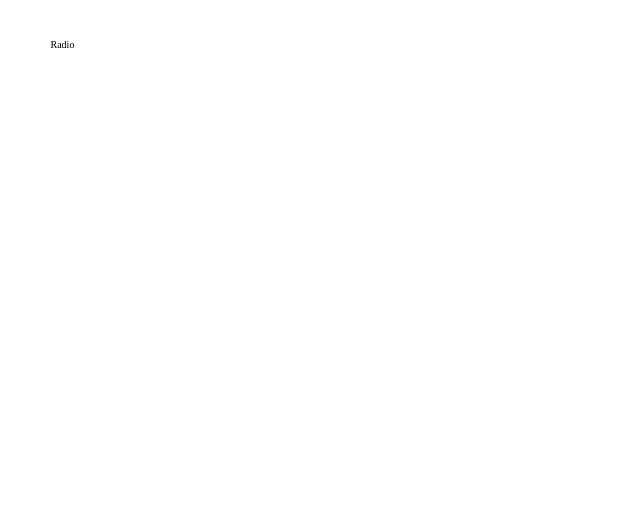
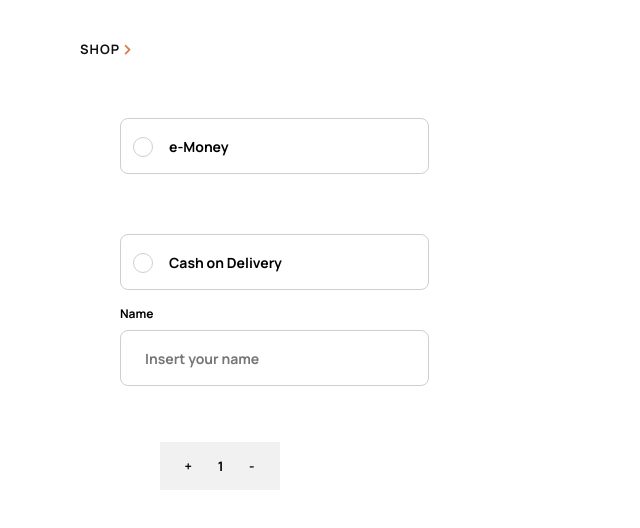
Before and after one commit to Avenntador/Audiophille-app, a React (Create React App) app: page / in a window 1280 px wide. Shown: the top 528 px of the page, without its empty margins (0-640 px from the left). Built offline with nearby package versions, Linux system fonts and the light colour scheme.

Commit message:
form element components scss

```diff
--- a/craco.config.js
+++ b/craco.config.js
@@ -6,6 +6,7 @@ module.exports = {
                     @import "src/sass/_variables.scss";
                     @import "src/sass/_reset.scss";
                     @import "src/sass/_typography.scss";
+                    @import "src/sass/_mixins.scss";
                 `,
             },
         },
--- a/src/components/App.js
+++ b/src/components/App.js
@@ -6,7 +6,7 @@ function App() {
 
   return (
     <div className="App">
-        {/* <h1 className='heading__one'>Text for testing</h1>
+      {/* <h1 className='heading__one'>Text for testing</h1>
         <h2 className='heading__two'>Text for testing</h2>
         <h3 className='heading__three'>Text for testing</h3>
         <h4 className='heading__four'>Text for testing</h4>
@@ -14,20 +14,36 @@ function App() {
         <h6 className='heading__six'>Text for testing</h6>
         <p className='overline'>Text for testing</p>
         <p className='subtitle'>Text for testing</p>
-        <p className='paragraph'>Text for testing Text for testing Text for testing Text for testing Text for testing</p> */}
-        {/* <a className='btn btn__one' href="#">see product</a>
+        <p className='paragraph'>Text for testing Text for testing Text for testing Text for testing Text for testing</p>
+        <a className='btn btn__one' href="#">see product</a>
         <a className='btn btn__two' href="#">see product</a>
-        <a className='btn btn__three' href="#">
-          {`shop  `}
-          {<FontAwesomeIcon icon="chevron-right" size="sm" />}
-        </a> */}
-        {/* <div className='input1'>
-          <label className='input__label' htmlFor='input'>Name</label>
-          <input name='input' className='input' type="text" placeholder='Insert your name'/>
-        </div> */}
-        <div className='input1'>
-          <input  type="radio" value='e-Money'/> Radio
+      */}
+
+      <a className='btn btn__three' href="#">
+        {`shop  `}
+        {<FontAwesomeIcon icon="chevron-right" size="sm" color='#D87D4A' />}
+      </a>
+      <div className='input-radio__wrapper'>
+        <input className='input-radio' type="radio" name="radio" id="" />
+        <label className='input-radio__label' htmlFor="radio">e-Money</label>
+      </div>
+      <div className='input-radio__wrapper '>
+        <input className='input-radio' type="radio" name="radio" id="" />
+        <label className='input-radio__label' htmlFor="radio">Cash on Delivery</label>
+      </div>
+      <div className='input1'>
+        <input name='input' className='input' type="text" placeholder='Insert your name' />
+        <label className='input__label' htmlFor='input'>Name</label>
+      </div>
+
+      <div className='input1'>
+        <div className='cart-counter'>
+          <span className='cart-counter__plus'>+</span>
+          <span className='cart-counter__amount'>1</span>
+          <span className='cart-counter__minus'>-</span>
         </div>
+      </div>
+
 
     </div>
   );
--- a/src/components/App.scss
+++ b/src/components/App.scss
@@ -1,6 +1,8 @@
 @import './../sass/components/button';
 @import './../sass/components/input';
+@import './../sass/components/input-radio';
+@import '../sass/components/cart-counter';
 
-.input1 {
+div {
     margin: 4rem;
 }
--- /dev/null
+++ b/src/sass/_mixins.scss
@@ -0,0 +1,5 @@
+@mixin dflex-center {
+    display: flex;
+    justify-content: center;
+    align-items: center;
+}
--- a/src/sass/_variables.scss
+++ b/src/sass/_variables.scss
@@ -4,13 +4,15 @@
 $color-primary: #D87D4A;
 $color-secondary: #fbaf85;
 
-$color-gray-primary: #F1F1F1;
-$color-gray-secondary: #FAFAFA;
+$color-gray-primary: #CFCFCF;
+$color-gray-secondary: #F1F1F1;
 
 $color-black-primary: #000000;
 $color-black-secondary: #101010;
 
 $color-white: #FFFFFF;
+
+$color-error-red: #CD2C2C;
 
 //===============FONTS===================
 $font-family-regular: 'Manrope-Regular', sans-serif;
@@ -43,6 +45,12 @@ $font-size-button: 1.3rem;
 $font-size-input: 1.4rem;
 $font-size-input-label: 1.2rem;
 
+// INPUT-RADIO
+$font-size-input-radio-label: 1.4rem;
+
+// CART-COUNTER
+$font-size-cart-counter: 1.3rem;
+
 //===========LINE-HEIGHTS==================
 
 // HEADINGS
@@ -69,6 +77,12 @@ $line-height-button: 1.8rem;
 $line-height-input: 1.9rem;
 $line-height-input-label: 1.6rem;
 
+// INPUT-RADIO
+$line-height-input-radio: 1.9rem;
+
+// CART-COUNTER
+$line-height-cart-counter: 1.8rem;
+
 //==============LETTER SPACING=================
 
 // HEADINGS
@@ -87,3 +101,6 @@ $letter-spacing-subtitle: .1rem;
 
 // BUTTON
 $letter-spacing-button: .1rem;
+
+// CART-COUNTER
+$letter-spacing-cart-counter: .1rem;
--- a/src/sass/components/_button.scss
+++ b/src/sass/components/_button.scss
@@ -11,9 +11,7 @@
     &__one, &__two {
         width: 16rem;
         height: 4.8rem;
-        display: flex;
-        justify-content: center;
-        align-items: center;
+        @include dflex-center;
     }
 
     &__one {
@@ -38,7 +36,7 @@
 
     &__three {
         background-color: '';
-        color: $color-black-primary;
+        color: $color-black-secondary;
     }
 
     &__three:hover {
--- /dev/null
+++ b/src/sass/components/_cart-counter.scss
@@ -0,0 +1,18 @@
+.cart-counter {
+    width: 12rem;
+    height: 4.8rem;
+    background-color: $color-gray-secondary;
+    display: flex;
+    justify-content: space-evenly;
+    align-items: center;
+
+    font-family: $font-family-bold;
+    font-size: $font-size-cart-counter;
+    line-height: $line-height-cart-counter;
+    letter-spacing: $letter-spacing-cart-counter;
+
+    &__plus:hover, &__minus:hover {
+        cursor: pointer;
+        color: $color-secondary;
+    }
+}
--- /dev/null
+++ b/src/sass/components/_input-radio.scss
@@ -0,0 +1,47 @@
+.input-radio {
+    width: 2rem;
+    height: 2rem;
+    border-radius: 50%;
+    border: 1px solid $color-gray-primary;
+
+    display: grid;
+    place-content: center;
+    margin-right: 1.6rem;
+
+    transform: translate(40%, 195%);
+
+    &::before {
+        content: "";
+        width: 0.65em;
+        height: 0.65em;
+        border-radius: 50%;
+        transform: scale(0);
+        box-shadow: inset 1rem 1rem $color-primary;
+    }
+
+    &:checked::before {
+        transform: scale(1);
+    }
+
+    &:checked + &__label {
+        border: 1px solid $color-primary;
+    }
+
+    &__label {
+        display: flex;
+        align-items: center;
+        width: 30.9rem;
+        height: 5.6rem;
+        padding: 1.8rem 0 1.8rem 4.8rem;
+        border: 1px solid $color-gray-primary;
+
+        border-radius: .8rem;
+        font-family: $font-family-bold;
+        font-size: $font-size-input-radio-label;
+        line-height: $line-height-input-radio;
+
+        &:hover {
+            border: 1px solid $color-secondary;
+        }
+    }
+}
--- a/src/sass/components/_input.scss
+++ b/src/sass/components/_input.scss
@@ -14,9 +14,16 @@
         border: 1px solid $color-primary;
     }
 
+    &:invalid ~ label {
+        color: $color-error-red;
+    }
+    &:invalid {
+        border: 2px solid $color-error-red;
+    }
+
     &__label {
         display: block;
-        margin-bottom: .9rem;
+        transform: translateY(-500%);
 
         font-family: $font-family-bold;
         font-size: $font-size-input-label;
```
